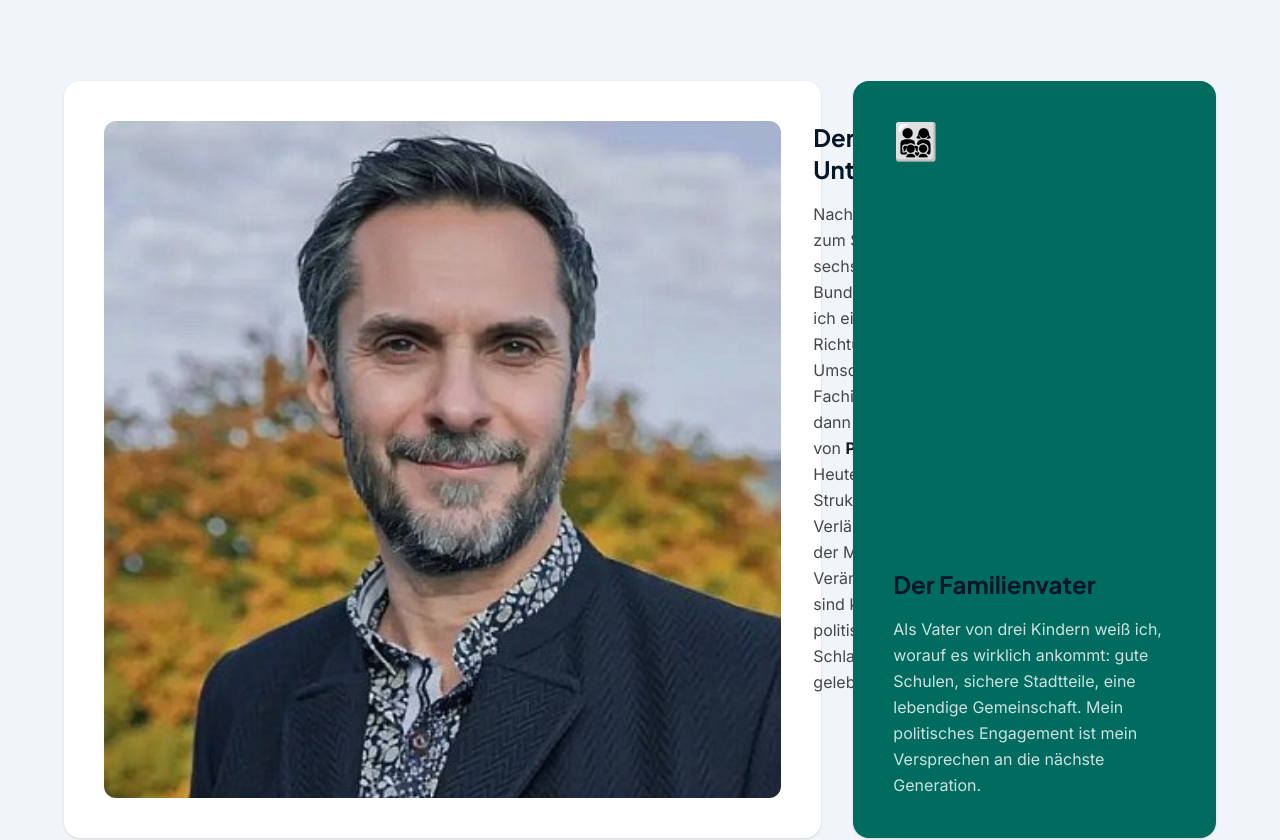
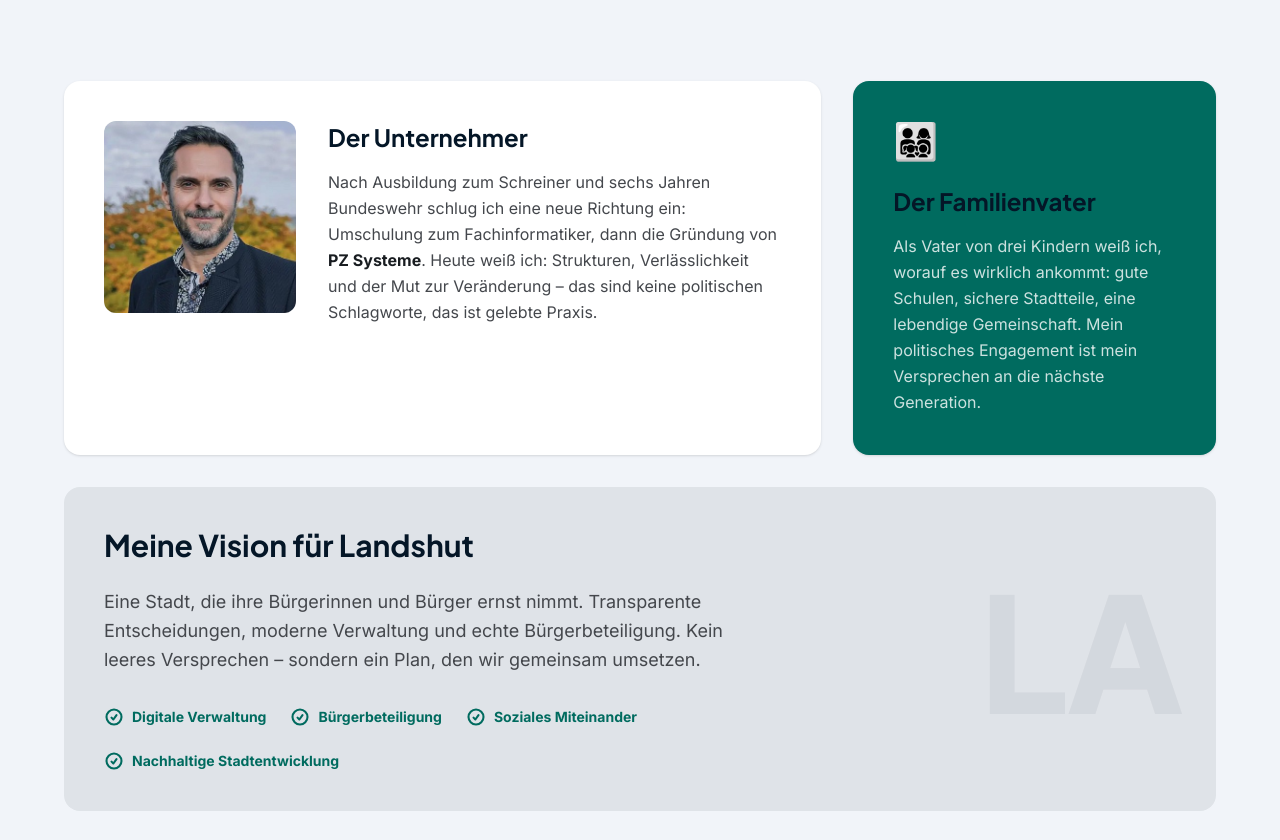
Before and after one commit to EliasPoehner/ChristianPoehner, a Next.js app: page /stadtrat in a window 1280 px wide. Shown: the part 1260-2100 px from the top of the page. Built offline with nearby package versions, Linux system fonts and the light colour scheme.

Commit message:
Layout fehler

```diff
--- a/components/stadtrat/UeberMich.tsx
+++ b/components/stadtrat/UeberMich.tsx
@@ -146,7 +146,7 @@ export default function UeberMich() {
           <div className="grid grid-cols-1 md:grid-cols-3 gap-6 md:gap-8">
             {/* Der Unternehmer */}
             <div className="md:col-span-2 bg-surface-white p-6 md:p-10 rounded-2xl shadow-sm flex flex-col md:flex-row gap-6 md:gap-8 items-start border-l-4 border-secondary md:border-l-0">
-              <div className="w-24 h-24 md:w-full md:aspect-square md:h-auto rounded-xl overflow-hidden shrink-0 relative">
+              <div className="w-24 h-24 md:w-48 md:h-48 rounded-xl overflow-hidden shrink-0 relative">
                 <Image
                   src="/images/GesichtsPortrait.jpg"
                   alt="Christian Pöhner"
```
